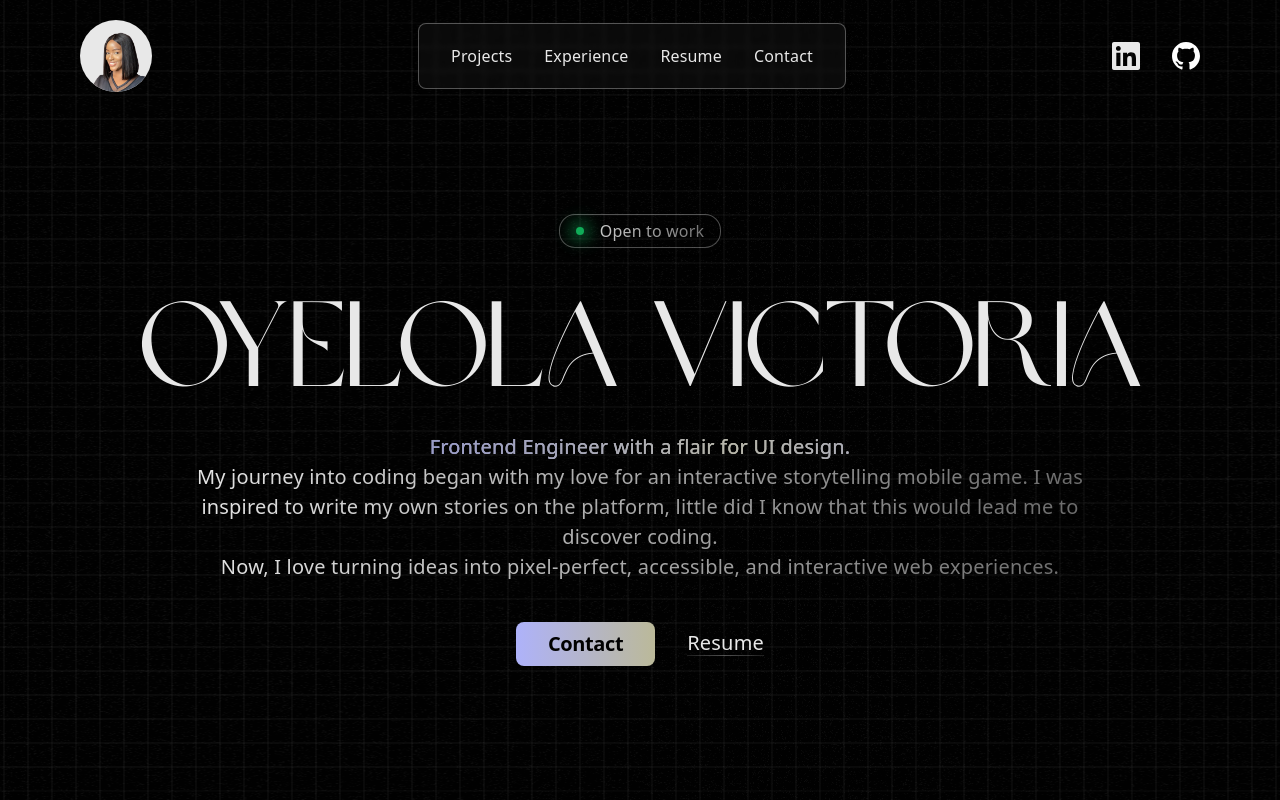
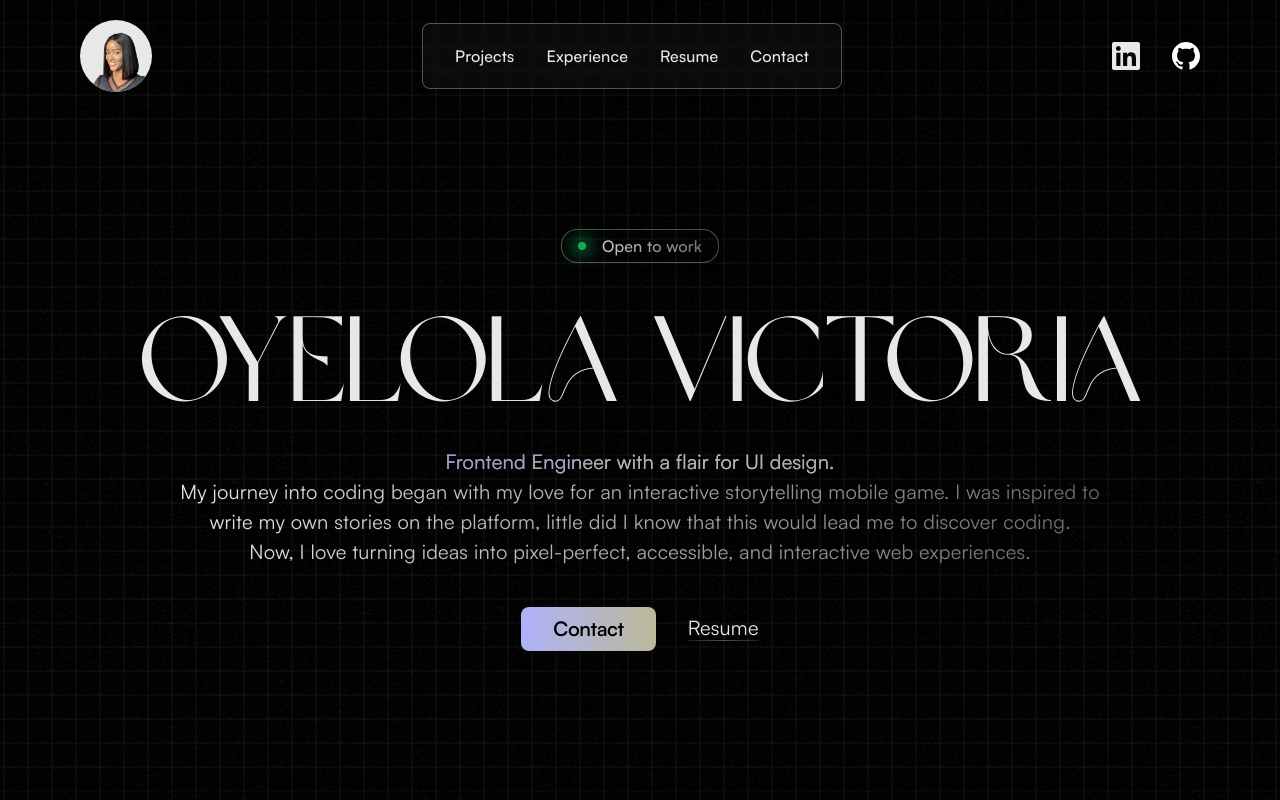
Before and after one commit to VriaA/portfolio, a React (Vite) app: page / in a window 1280 px wide. Shown: the top 800 px of the page. Built offline with nearby package versions, Linux system fonts and the light colour scheme; a web font is replaced by a local one.

Commit message:
correct font name

```diff
--- a/src/index.css
+++ b/src/index.css
@@ -9,7 +9,7 @@
 }
 
 @font-face {
-    font-family: "Satoshi-Variable";
+    font-family: "Satoshi";
     src: url("/Satoshi-Variable.woff2") format("woff2"),
         url("/Satoshi-Variable.woff") format("woff"),
         url("/Satoshi-Variable.ttf") format("truetype");
```
